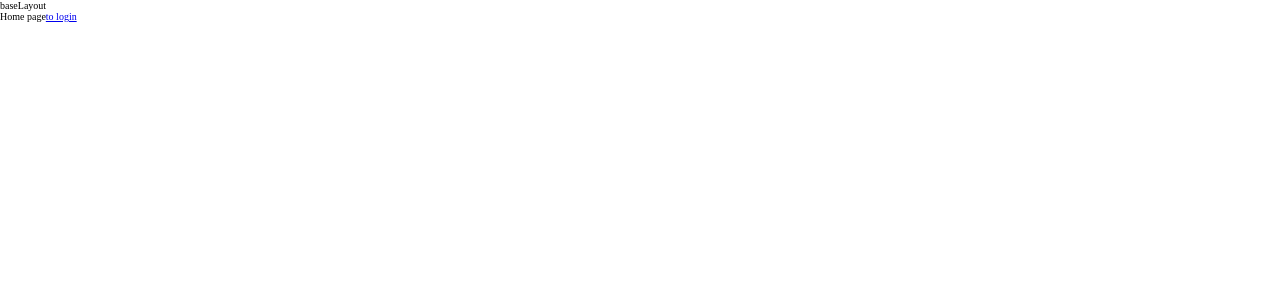
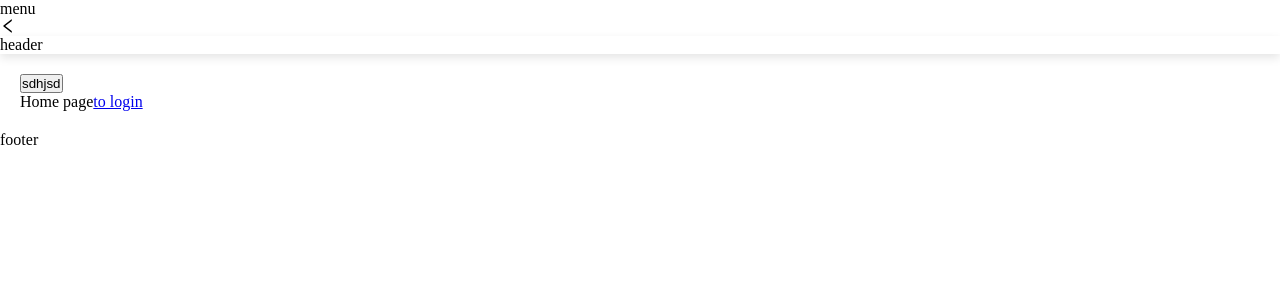
Before and after one commit to clearink/react-admin, a React (Create React App) app: page / in a window 1280 px wide. Shown: the top 300 px of the page. Built offline with nearby package versions, Linux system fonts and the light colour scheme.

Commit message:
layout完善

```diff
--- a/src/components/RenderRoutes/index.tsx
+++ b/src/components/RenderRoutes/index.tsx
@@ -7,21 +7,24 @@ interface IProps {
 }
 function RenderRoutes(props: IProps) {
 	const { routes } = props
+
 	return (
 		<Switch>
 			{(routes as IRoute[]).map((item) => {
-				const { component, wrap, routes, layout, ...RouteProps } = item
+				const { component, wrap, routes, layout, exact, path } = item
 				const Wrap = wrap ?? Fragment
 				const Layout = layout ?? Fragment
+				const RouteComponent = component
 				return (
 					<Route
 						key={item.path}
-						{...RouteProps}
+						exact={exact}
+						path={path}
 						render={(props) => {
 							return (
 								<Layout>
 									<Wrap>
-										<item.component routes={routes} {...props} />
+										<RouteComponent routes={routes} {...props} />
 									</Wrap>
 								</Layout>
 							)
--- a/src/layouts/BaseLayout/index.tsx
+++ b/src/layouts/BaseLayout/index.tsx
@@ -1,17 +1,27 @@
-import React, { useEffect, memo } from "react"
-import RenderRoutes from "@/components/RenderRoutes"
-import { IBaseProps } from "@/@types/fc"
-import { IRoute } from "@/@types/route"
-function BaseLayout(props: IBaseProps) {
-	const { children, routes } = props
+import React, { useEffect, memo, ReactNode } from "react"
+import { Layout, Button } from "antd"
+const { Header, Sider, Content, Footer } = Layout
+
+interface IProps {
+	children?: ReactNode
+}
+function BaseLayout(props: IProps) {
+	const { children } = props
 	useEffect(() => {
 		console.log("baseLayout 挂载")
 	}, [])
 	return (
-		<div className='app-base-layout'>
-			<header>baseLayout</header>
-			<RenderRoutes routes={routes as IRoute[]} />
-		</div>
+		<Layout hasSider className='app-base-layout'>
+			<Sider collapsible>menu</Sider>
+			<Layout>
+				<Header className='layout-header'>header</Header>
+				<Content className='layout-content-wrap'>
+					<Button type='primary'>sdhjsd</Button>
+					{children}
+				</Content>
+				<Footer>footer</Footer>
+			</Layout>
+		</Layout>
 	)
 }
 
--- a/src/layouts/BaseLayout/style.less
+++ b/src/layouts/BaseLayout/style.less
@@ -1,3 +1,12 @@
 .app-base-layout {
-	font-size: 1.6rem;
+	min-height: 100vh;
+
+	.layout-header {
+		background-color: white;
+		box-shadow: 0 0.4rem 1rem rgba(0, 0, 0, 0.1);
+	}
+
+	.layout-content-wrap {
+		margin: 2rem;
+	}
 }
--- a/src/layouts/LoginLayout/index.tsx
+++ b/src/layouts/LoginLayout/index.tsx
@@ -1,10 +1,14 @@
-import React from "react"
-import { IBaseProps } from "@/@types/fc"
+import React, { ReactNode, useEffect } from "react"
 
-function LoginLayout(props: IBaseProps) {
+interface IProps {
+	children: ReactNode
+}
+function LoginLayout(props: IProps) {
 	const { children } = props
-	console.log(children);
-	return <div className='app-login-layout'>Login Layout</div>
+	useEffect(()=>{
+		console.log('login layout 挂载');
+	},[])
+	return <div className='app-login-layout'>{children}</div>
 }
 
 export default LoginLayout
--- /dev/null
+++ b/src/layouts/index.tsx
@@ -0,0 +1,22 @@
+import React from "react"
+import { IBaseProps } from "@/@types/fc"
+import RenderRoutes from "@/components/RenderRoutes"
+import { IRoute } from "@/@types/route"
+import BaseLayout from "./BaseLayout"
+import { useLocation } from "react-router-dom"
+import LoginLayout from "./LoginLayout"
+
+function Layout(props: IBaseProps) {
+	const { routes } = props
+	const location = useLocation()
+	const LayoutComponent =
+		location.pathname === "/login" ? LoginLayout : BaseLayout
+
+	return (
+		<LayoutComponent>
+			<RenderRoutes routes={routes as IRoute[]} />
+		</LayoutComponent>
+	)
+}
+
+export default Layout
--- a/src/routes/index.ts
+++ b/src/routes/index.ts
@@ -1,12 +1,12 @@
 import Home from "@/pages/Home"
 import Login from "@/pages/Login"
-import BaseLayout from "@/layouts/BaseLayout"
 import { IRoute } from "@/@types/route"
+import Layout from "@/layouts"
 
 const routes: IRoute[] = [
 	{
 		path: "/",
-		component: BaseLayout,
+		component: Layout,
 		routes: [
 			{
 				path: "/",
--- a/src/styles/base/_base.less
+++ b/src/styles/base/_base.less
@@ -5,3 +5,6 @@
 :root {
 	font-size: 62.5%;
 }
+body{
+	font-size: 1.6rem;
+}
--- a/src/styles/main.less
+++ b/src/styles/main.less
@@ -1 +1,2 @@
-@import "./base/_base.less";
+@import "@/styles/base/_base.less";
+@import "@/layouts/BaseLayout/style.less";
```
Also changed, not shown: 1 other file (tests, documents, lock files or other folders).
